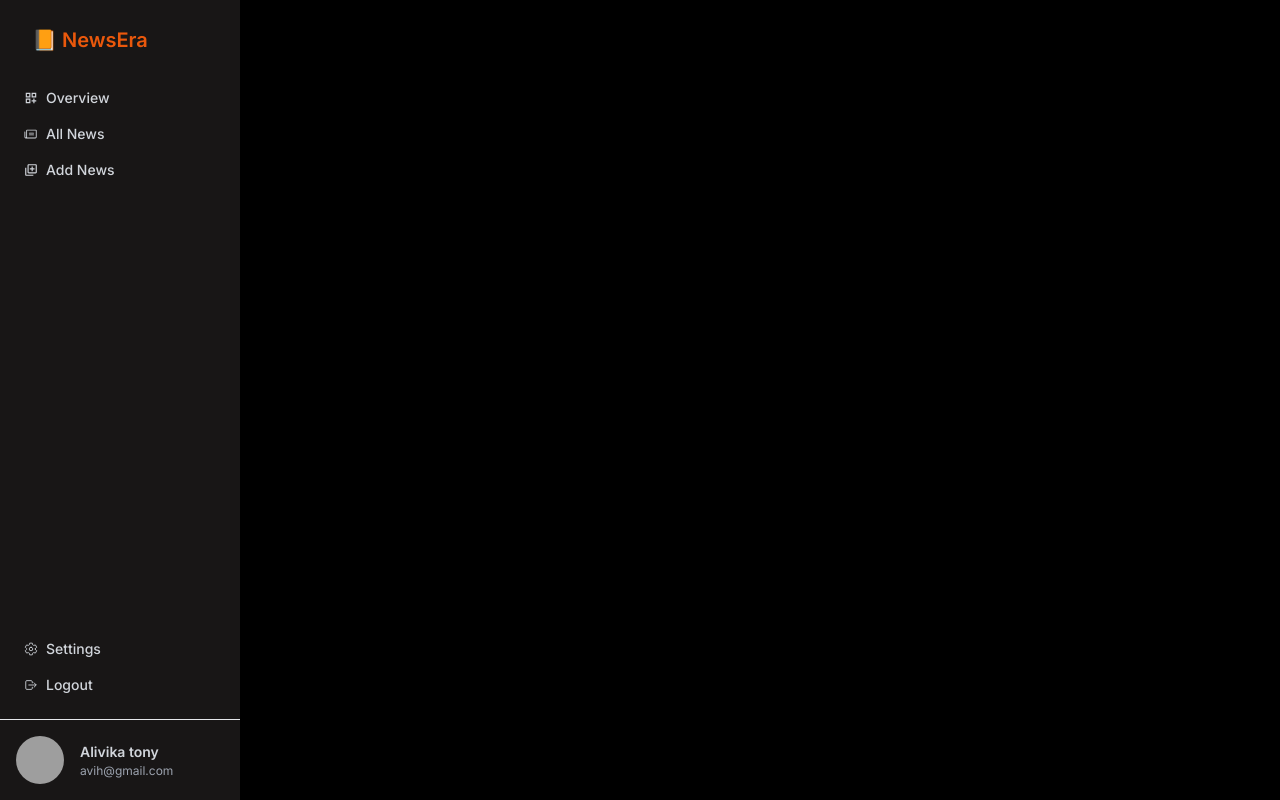
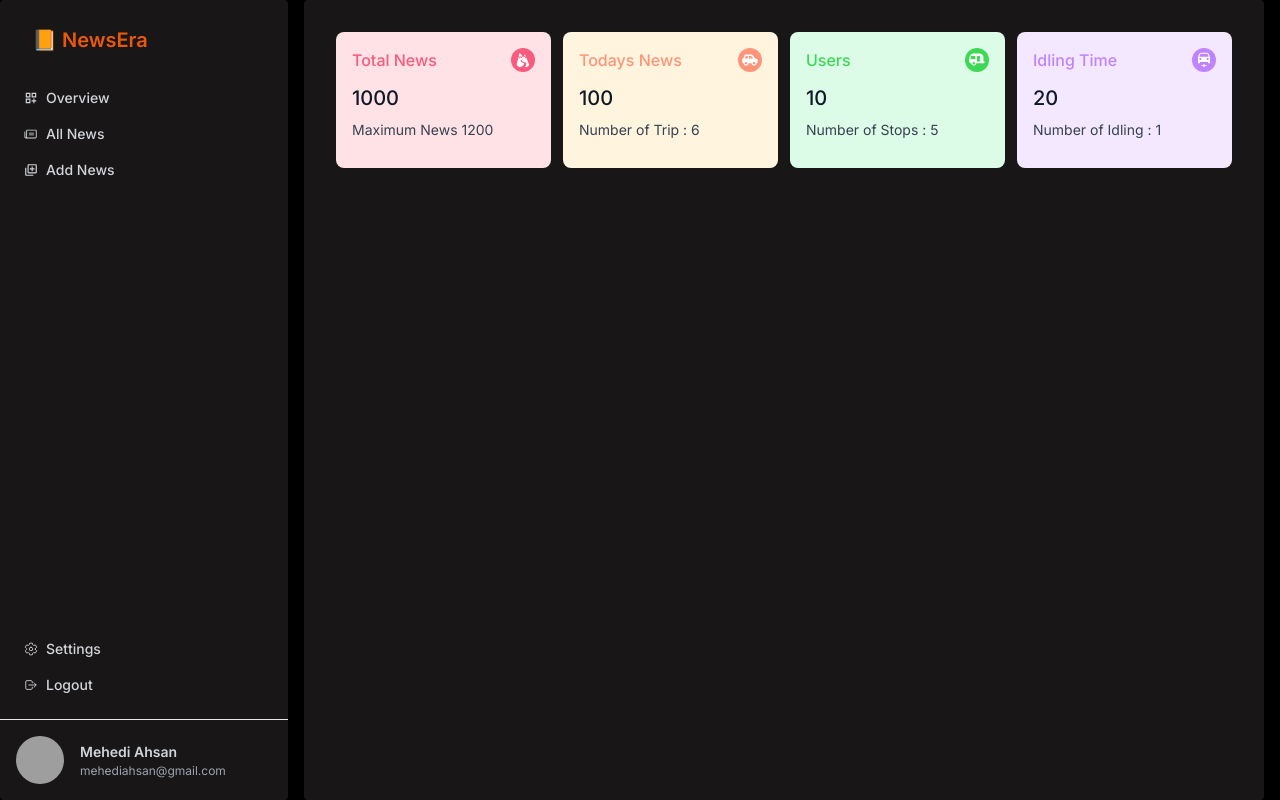
Before and after one commit to MehediAhsan/newsera, a Next.js app: page /dashboard in a window 1280 px wide. Built offline with nearby package versions, Linux system fonts and the light colour scheme; grey boxes are pictures that could not be loaded.

Commit message:
change dashboard

```diff
--- a/app/(home)/layout.jsx
+++ b/app/(home)/layout.jsx
@@ -2,7 +2,7 @@ import Navbar from "@/components/Navbar";
 
 export default function HomeLayout({ children }) {
     return (
-        <div >
+        <div className="container mx-auto px-5 overflow-hidden">
             <Navbar />
             {children}
         </div>
--- a/app/dashboard/layout.jsx
+++ b/app/dashboard/layout.jsx
@@ -2,9 +2,11 @@ import DashboardSideNav from "@/components/DashboardSiveNav";
 
 export default function DashboardLayout({ children }) {
   return (
-    <>
-    <DashboardSideNav/>
-    {children}
-    </>
+    <div className="flex">
+      <DashboardSideNav />
+      <div className="flex-1 bg-[#181616] p-5 mx-4 rounded">
+        {children}
+      </div>
+    </div>
   );
 }
--- a/app/dashboard/page.jsx
+++ b/app/dashboard/page.jsx
@@ -1,9 +1,10 @@
+import Overview from '@/components/dashboardComponents/Overview';
 import React from 'react';
 
 const DashboardPage = () => {
     return (
         <div>
-
+            <Overview/>
         </div>
     );
 };
--- a/app/layout.js
+++ b/app/layout.js
@@ -10,7 +10,7 @@ export const metadata = {
 
 export default function RootLayout({ children }) {
   return (
-    <html lang="en" className="container mx-auto px-5 bg-black text-white">
+    <html lang="en" className="bg-black text-white">
       <body className={inter.className}>
         {children}
       </body>
--- a/components/DashboardSiveNav.jsx
+++ b/components/DashboardSiveNav.jsx
@@ -4,9 +4,12 @@ import Link from "next/link";
 import { MdOutlineDashboardCustomize } from "react-icons/md";
 import { PiNewspaper } from "react-icons/pi";
 import { BiAddToQueue } from "react-icons/bi";
-import { IoSettingsOutline, IoLogOutOutline  } from "react-icons/io5";
+import { IoSettingsOutline, IoLogOutOutline } from "react-icons/io5";
+import { FaAlignLeft } from "react-icons/fa";
+import { useState } from "react";
 
 const DashboardSiveNav = () => {
+    const [open, setOpen] = useState(false);
 
     const navigation = [
         {
@@ -41,8 +44,16 @@ const DashboardSiveNav = () => {
 
     return (
         <>
+            <FaAlignLeft
+                onClick={() => setOpen(!open)}
+                className={`absolute z-50 top-6 left-4 text-xl lg:hidden transition duration-300 cursor-pointer text-green-50 ${open ? "rotate-180" : ""
+                    }`}
+            ></FaAlignLeft>
+
             <nav
-                className="fixed top-0 left-0 h-full bg-[#181616] space-y-8 w-60">
+            className={`${
+                open ? "absolute z-40" : "hidden"
+              } w-72 overflow-hidden rounded lg:block bg-[#181616] space-y-8 h-screen `}>
                 <div class="flex flex-col h-full">
                     <div className='h-20 flex items-center px-8'>
                         <Link href="/" className='text-xl font-semibold text-primary'>
@@ -77,13 +88,13 @@ const DashboardSiveNav = () => {
                             </ul>
                             <div className="py-4 px-4 border-t">
                                 <div className="flex items-center gap-x-4">
-                                    <img src="https://randomuser.me/api/portraits/women/79.jpg" className="w-12 h-12 rounded-full" />
+                                    <img src="https://avatars.githubusercontent.com/u/83613654?v=4" className="w-12 h-12 rounded-full" />
                                     <div>
-                                        <span className="block text-gray-300 text-sm font-semibold">Alivika tony</span>
+                                        <span className="block text-gray-300 text-sm font-semibold">Mehedi Ahsan</span>
                                         <span
-                                            className="block mt-px text-gray-400 hover:text-indigo-600 text-xs"
+                                            className="block mt-px text-gray-400 text-xs"
                                         >
-                                            avih@gmail.com
+                                            mehediahsan@gmail.com
                                         </span>
                                     </div>
                                 </div>
--- /dev/null
+++ b/components/dashboardComponents/Overview.jsx
@@ -0,0 +1,61 @@
+import React from 'react';
+import { FaCarSide, FaCaravan } from 'react-icons/fa';
+import { GiMountainRoad } from "react-icons/gi";
+import { MdElectricCar } from "react-icons/md";
+
+const Overview = () => {
+    return (
+        <div className="grid grid-cols-2 md:grid-cols-4 gap-3 p-3">
+            <div className="bg-[#FFE2E5] p-4 rounded-lg">
+                <div className='flex justify-between items-center pb-3'>
+                    <h1 className="font-medium text-[#FA5A7D]">Total News</h1>
+                    <GiMountainRoad className='bg-[#FA5A7D] rounded-full text-2xl text-white p-1' />
+                </div>
+                <h1 className="font-medium text-gray-900 text-xl mb-2">
+                    1000
+                </h1>
+                <div className="text-gray-700 pb-3 text-sm">
+                    Maximum News 1200
+                </div>
+            </div>
+            <div className="bg-[#FFF4DE] p-4 rounded-lg">
+                <div className='flex justify-between items-center pb-3'>
+                    <h1 className="font-medium text-[#FF947A]">Todays News</h1>
+                    <FaCarSide className='bg-[#FF947A] rounded-full text-2xl text-white p-1' />
+                </div>
+                <h1 className="font-medium text-gray-900 text-xl mb-2">
+                    100
+                </h1>
+                <div className="text-gray-700 pb-3 text-sm">
+                    Number of Trip : 6
+                </div>
+            </div>
+            <div className="bg-[#DCFCE7] p-4 rounded-lg">
+                <div className='flex justify-between items-center pb-3'>
+                    <h1 className="font-medium text-[#3CD856]">Users</h1>
+                    <FaCaravan className='bg-[#3CD856] rounded-full text-2xl text-white p-1' />
+                </div>
+                <h1 className="font-medium text-gray-900 text-xl mb-2">
+                    10
+                </h1>
+                <div className="text-gray-700 pb-3 text-sm">
+                    Number of Stops : 5
+                </div>
+            </div>
+            <div className="bg-[#F3E8FF] p-4 rounded-lg">
+                <div className='flex justify-between items-center pb-3'>
+                    <h1 className="font-medium text-[#BF83FF]">Idling Time</h1>
+                    <MdElectricCar className='bg-[#BF83FF] rounded-full text-2xl text-white p-1' />
+                </div>
+                <h1 className="font-medium text-gray-900 text-xl mb-2">
+                    20
+                </h1>
+                <div className="text-gray-700 pb-3 text-sm">
+                    Number of Idling : 1
+                </div>
+            </div>
+        </div>
+    );
+};
+
+export default Overview;
```
